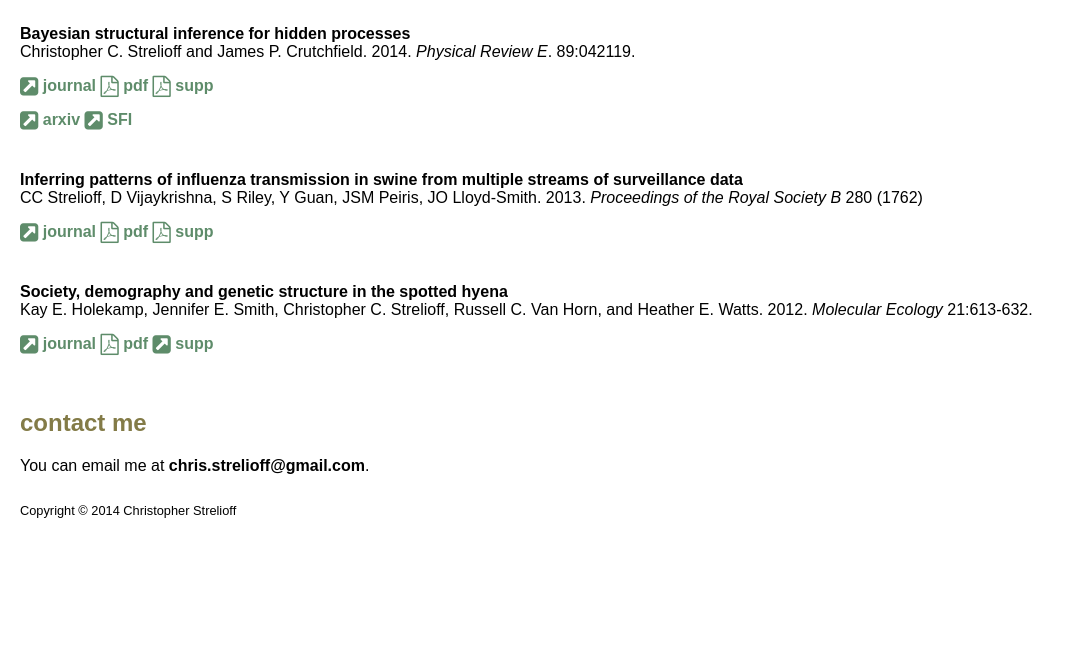
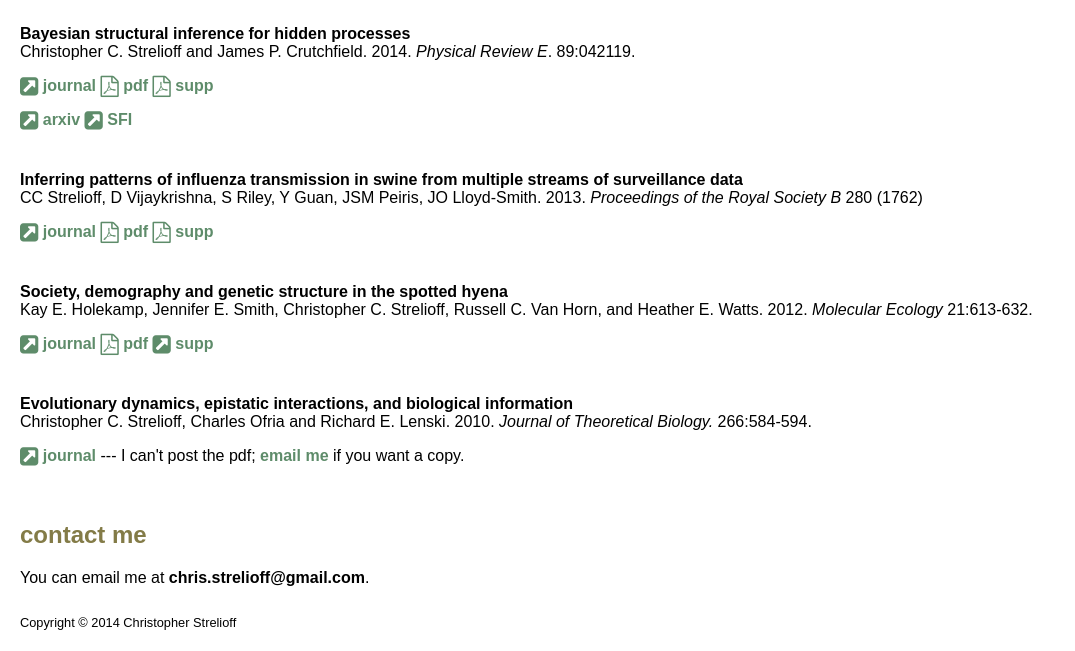
Before and after one commit to cstrelioff/chrisstrelioffws, a plain HTML site: page index.html in a window 1280 px wide. Shown: the part 606-1257 px from the top of the page, without its empty margins (0-1075 px from the left). Before the commit the page ends 1145 px from the top, so only its background shows below. Drawn offline with Linux system fonts and the light colour scheme.

Commit message:
end of day commit, index.html

```diff
--- a/index.html
+++ b/index.html
@@ -199,7 +199,27 @@
                 <i class="fa fa-external-link-square fa-lg"></i> supp </a>
                 </p>
 
-                </article>
+                </article> <!-- end hyena -->
+
+                <article id="edeibi">
+                <p>
+                <strong>Evolutionary dynamics, epistatic interactions, and biological
+                information</strong><br />
+                Christopher C. Strelioff, Charles Ofria and Richard
+                E. Lenski. 2010.
+                <em>Journal of Theoretical Biology.</em> 266:584-594.
+                </p>
+
+                <p>
+                <!-- journal -->
+                <a target="_blank" href="http://dx.doi.org/10.1016/j.jtbi.2010.07.025"
+                title="Link to abstract at Journal of Theoretical Biology.">
+                <i class="fa fa-external-link-square fa-lg"></i> journal </a>
+                --- I can't post the pdf; <a href="#contact">email me</a> if
+                you want a copy.
+                </p>
+
+                </article> <!-- end edibi -->
 
             </section> <!-- end publications -->
 
```
